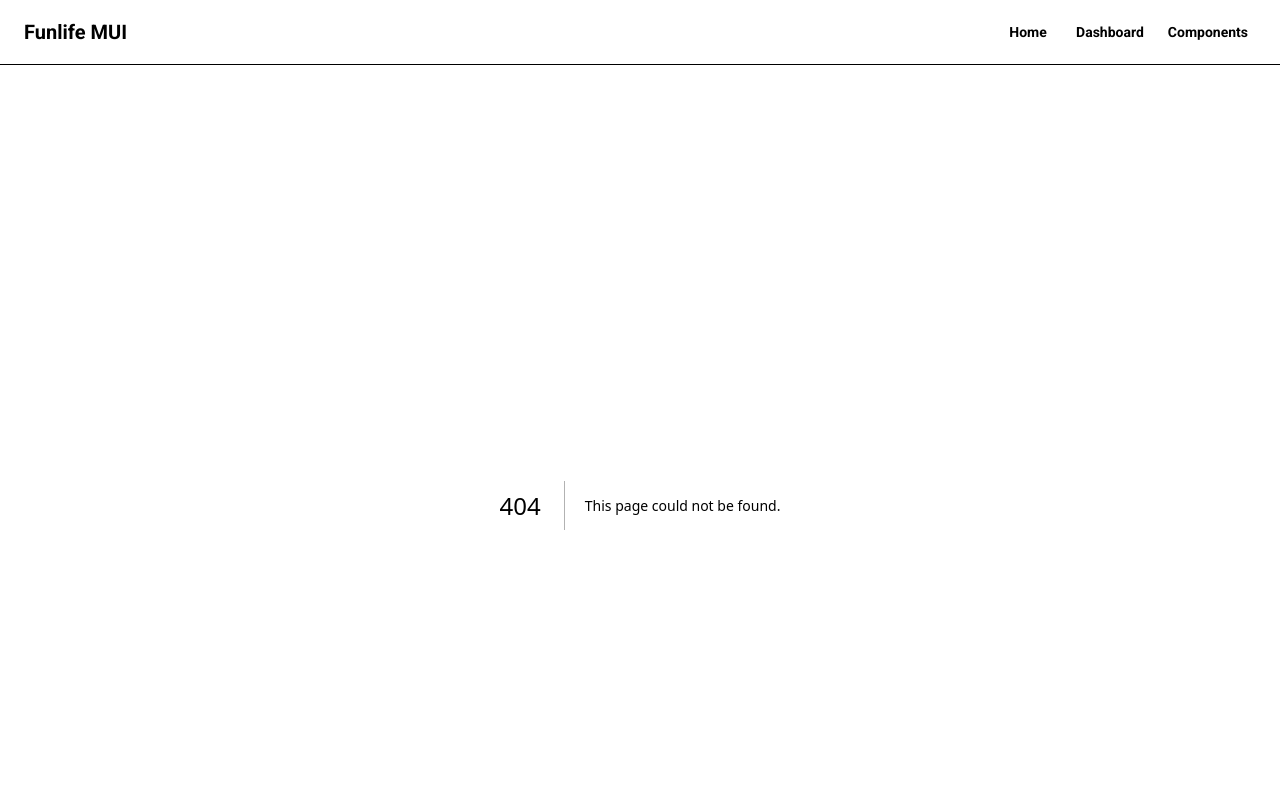
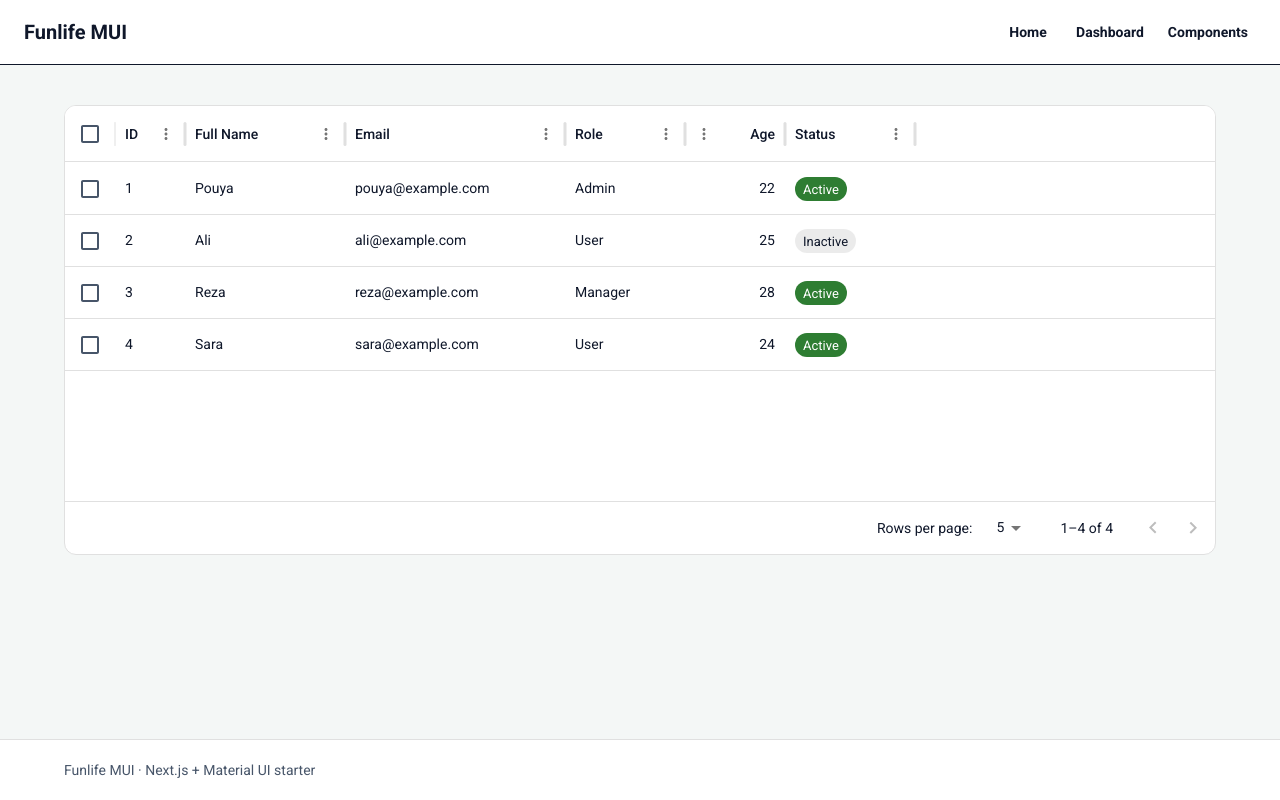
Before and after one commit to pimp13/ts-next-mui, a Next.js app: page /user in a window 1280 px wide. Before the commit this address had no page. Shown: the top 800 px of the page. Built offline with nearby package versions, Linux system fonts and the light colour scheme; what @mui/material-nextjs would draw is missing.

Commit message:
Add @mui/x-data-grid dependency and create UsersDataGrid component

```diff
--- a/package.json
+++ b/package.json
@@ -15,6 +15,7 @@
     "@mui/icons-material": "^9.5.0",
     "@mui/material": "^9.5.0",
     "@mui/material-nextjs": "^9.5.0",
+    "@mui/x-data-grid": "^9.18.0",
     "next": "16.4.6",
     "react": "19.3.0",
     "react-dom": "19.3.0"
--- /dev/null
+++ b/src/app/user/page.tsx
@@ -0,0 +1,111 @@
+"use client";
+
+import { DataGrid, GridColDef } from "@mui/x-data-grid";
+import { Box, Chip } from "@mui/material";
+
+interface User {
+  id: number;
+  name: string;
+  email: string;
+  role: string;
+  status: "active" | "inactive";
+  age: number;
+}
+
+const rows: User[] = [
+  {
+    id: 1,
+    name: "Pouya",
+    email: "pouya@example.com",
+    role: "Admin",
+    status: "active",
+    age: 22,
+  },
+  {
+    id: 2,
+    name: "Ali",
+    email: "ali@example.com",
+    role: "User",
+    status: "inactive",
+    age: 25,
+  },
+  {
+    id: 3,
+    name: "Reza",
+    email: "reza@example.com",
+    role: "Manager",
+    status: "active",
+    age: 28,
+  },
+  {
+    id: 4,
+    name: "Sara",
+    email: "sara@example.com",
+    role: "User",
+    status: "active",
+    age: 24,
+  },
+];
+
+const columns: GridColDef<User>[] = [
+  {
+    field: "id",
+    headerName: "ID",
+    width: 70,
+  },
+  {
+    field: "name",
+    headerName: "Full Name",
+    width: 160,
+  },
+  {
+    field: "email",
+    headerName: "Email",
+    width: 220,
+  },
+  {
+    field: "role",
+    headerName: "Role",
+    width: 120,
+  },
+  {
+    field: "age",
+    headerName: "Age",
+    width: 100,
+    type: "number",
+  },
+  {
+    field: "status",
+    headerName: "Status",
+    width: 130,
+    renderCell: (params) => (
+      <Chip
+        label={params.value === "active" ? "Active" : "Inactive"}
+        color={params.value === "active" ? "success" : "default"}
+        size="small"
+      />
+    ),
+  },
+];
+
+export default function UsersDataGrid() {
+  return (
+    <Box sx={{ height: 450, width: "100%" }}>
+      <DataGrid
+        rows={rows}
+        columns={columns}
+        initialState={{
+          pagination: {
+            paginationModel: {
+              pageSize: 5,
+              page: 0,
+            },
+          },
+        }}
+        pageSizeOptions={[5, 10, 25]}
+        checkboxSelection
+        disableRowSelectionOnClick
+      />
+    </Box>
+  );
+}
```
Also changed, not shown: 1 other file (tests, documents, lock files or other folders).
